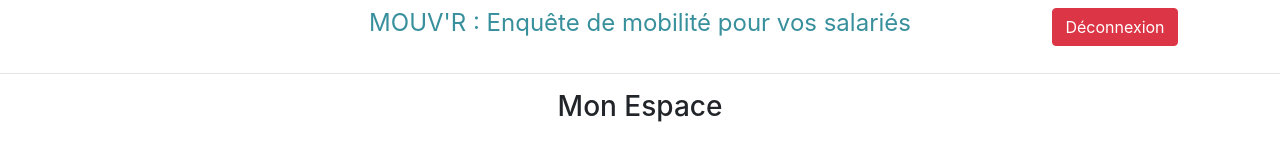
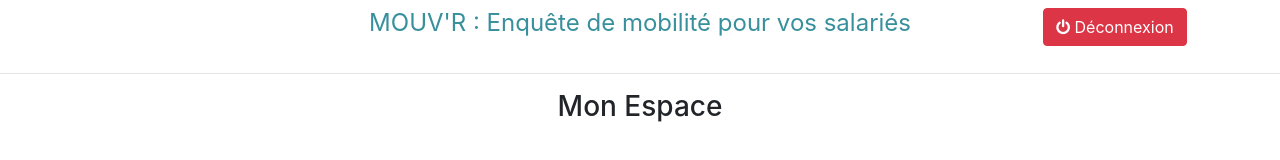
Before and after one commit to EdouardSellier/wcs-ouvert, a React (Create React App) app in the folder front/: page /monespace in a window 1280 px wide. Shown: the top 160 px of the page. Built offline with nearby package versions, Linux system fonts and the light colour scheme.

Commit message:
Adding font awesome glyphicon on log out button.

```diff
--- a/front/src/components/EspaceRH.jsx
+++ b/front/src/components/EspaceRH.jsx
@@ -24,7 +24,7 @@ class EspaceRH extends Component {
                 className="mt-2 btn btn-danger"
                 onClick={this.handleSubmit}
               >
-                Déconnexion
+                <i className="fa fa-power-off" /> Déconnexion
               </button>
             </Col>
           </Row>
```
